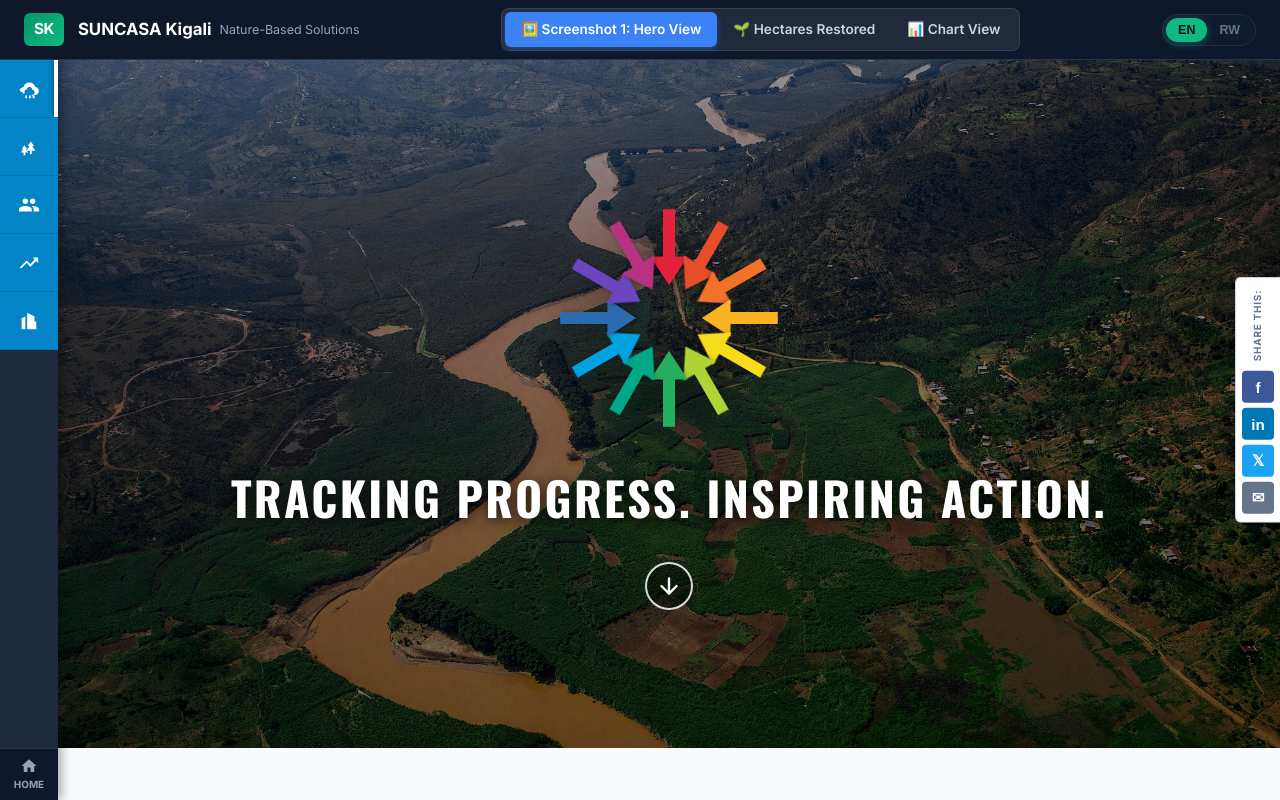
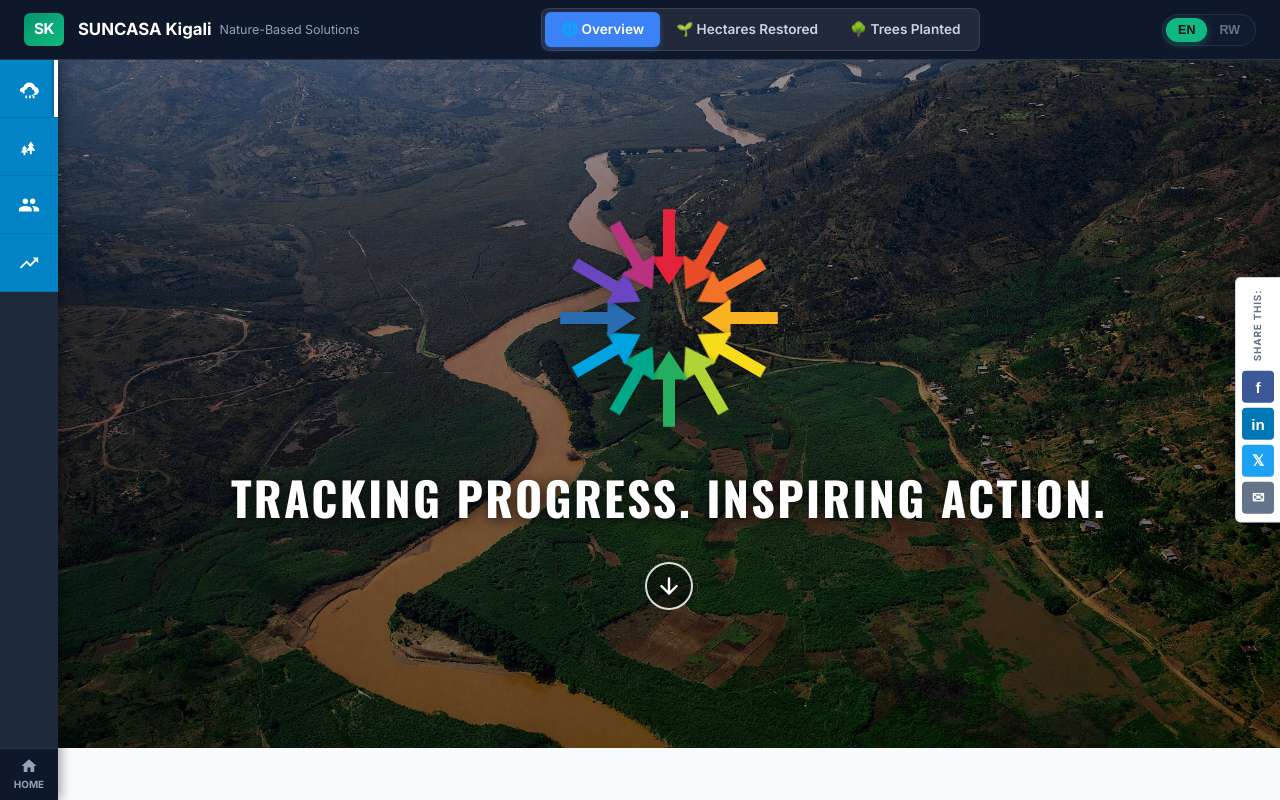
Before and after one commit to tharushyamagara-boop/NBS, a Next.js app: page / in a window 1280 px wide. Shown: the top 800 px of the page. Built offline with nearby package versions, Linux system fonts and the light colour scheme.

Commit message:
Remove building_permit_values and retarget navigation to authentic SUNCASA NbS indicators

```diff
--- a/src/components/MyPegAppShell.tsx
+++ b/src/components/MyPegAppShell.tsx
@@ -108,9 +108,9 @@ export default function MyPegAppShell({ children }: MyPegAppShellProps) {
             <Link
               href="/"
               className={`mypeg-view-btn ${pathname === '/' ? 'active' : ''}`}
-              title="Screenshot 1: Hero View with Left Menus"
+              title="Overview"
             >
-              🖼️ {locale === 'rw' ? 'Ahabanza (Hero)' : 'Screenshot 1: Hero View'}
+              🌐 {locale === 'rw' ? 'Ahabanza' : 'Overview'}
             </Link>
             <Link
               href="/indicator/area_restored_ha"
@@ -120,11 +120,11 @@ export default function MyPegAppShell({ children }: MyPegAppShellProps) {
               🌱 {locale === 'rw' ? 'Hegitari Zasanywe' : 'Hectares Restored'}
             </Link>
             <Link
-              href="/indicator/building_permit_values"
-              className={`mypeg-view-btn ${pathname.includes('/indicator/building_permit_values') ? 'active' : ''}`}
-              title="Screenshot 2: Building Permit Values Benchmark"
+              href="/indicator/trees_planted"
+              className={`mypeg-view-btn ${pathname.includes('/indicator/trees_planted') ? 'active' : ''}`}
+              title="Kigali Seedlings & Trees Planted Indicator Page"
             >
-              📊 {locale === 'rw' ? 'Imbonerahamwe y\'Ibipimo' : 'Chart View'}
+              🌳 {locale === 'rw' ? 'Ibiti Byatewe' : 'Trees Planted'}
             </Link>
           </div>
 
--- a/src/components/MyPegHeroView.tsx
+++ b/src/components/MyPegHeroView.tsx
@@ -593,22 +593,6 @@ export default function MyPegHeroView({
               </div>
             </article>
           </div>
-
-          {/* Quick Action Benchmark Banner */}
-          <div className="mypeg-explore-banner">
-            <div>
-              <h4>Explore Built Environment Comparative Benchmark</h4>
-              <p>
-                Access comparative benchmark datasets to monitor municipal development indicators alongside nature-based solutions.
-              </p>
-            </div>
-            <Link
-              href="/indicator/building_permit_values"
-              className="btn-open-screenshot-chart"
-            >
-              📊 Open Building Permit Values Chart (Screenshot 2)
-            </Link>
-          </div>
         </div>
       </section>
     </div>
--- a/src/components/MyPegIndicatorChartView.tsx
+++ b/src/components/MyPegIndicatorChartView.tsx
@@ -75,7 +75,7 @@ export default function MyPegIndicatorChartView({
     story?.what_is ||
     `Tracks progress, trends, and catchment distribution for ${displayTitle}.`;
 
-  const legendLabel = indicator.legend_label || (locale === 'rw' ? 'Kigali (Umujyi & Ikibaya)' : 'Winnipeg (City)');
+  const legendLabel = indicator.legend_label || (locale === 'rw' ? 'Kigali (Umujyi & Ikibaya)' : 'Kigali (City & Catchment)');
 
   const compareIndicator = allIndicators.find((i) => i.id === compareId);
   const targetGap = Math.max(0, indicator.target_2026 - indicator.current_2025);
@@ -555,7 +555,7 @@ export default function MyPegIndicatorChartView({
                     {locale === 'rw' ? '2. Urwego Rubishinzwe (Responsible Agency)' : '2. Responsible Data Provider'}
                   </span>
                   <span style={{ fontSize: '0.88rem', color: '#0f172a', fontWeight: 600 }}>
-                    {indicator.theme === 'mypeg_benchmark' ? 'City of Winnipeg & Statistics Canada' : 'Rwanda Forestry Authority (RFA) & City of Kigali'}
+                    Rwanda Forestry Authority (RFA) & City of Kigali
                   </span>
                 </div>
 
@@ -564,7 +564,7 @@ export default function MyPegIndicatorChartView({
                     {locale === 'rw' ? '3. Igihe Amakuru Yavuguruwe (Latest Update)' : '3. Date of Latest Update'}
                   </span>
                   <span style={{ fontSize: '0.88rem', color: '#0f172a', fontWeight: 600 }}>
-                    {indicator.theme === 'mypeg_benchmark' ? 'Annual Archive (2024)' : 'Q2 2025 (Bi-Annual Cycle)'}
+                    Q2 2025 (Bi-Annual Cycle)
                   </span>
                 </div>
 
--- a/src/components/MyPegLeftSidebar.tsx
+++ b/src/components/MyPegLeftSidebar.tsx
@@ -42,13 +42,6 @@ export const MYPEG_THEMES: ThemeDef[] = [
     color: '#0284c7',
     icon: 'trending-up',
   },
-  {
-    id: 'mypeg_benchmark',
-    name_en: 'Built Environment',
-    name_rw: 'Imiturire',
-    color: '#0284c7',
-    icon: 'building',
-  },
 ];
 
 const TITLE_MAP_EN: Record<string, string> = {
@@ -64,8 +57,6 @@ const TITLE_MAP_EN: Record<string, string> = {
   green_jobs_created: 'Direct Green Jobs Created',
   female_nursery_operators: 'Women-Led Nursery Cooperatives',
   vulnerable_youth_employed: 'Vulnerable Youth Employed',
-  building_permit_values: 'Building Permit Values',
-  collision_victims: 'Collision Victims',
 };
 
 const TITLE_MAP_RW: Record<string, string> = {
@@ -81,8 +72,6 @@ const TITLE_MAP_RW: Record<string, string> = {
   green_jobs_created: 'Iminsi y\'Akazi k\'Icyatsi Kahanzwe',
   female_nursery_operators: 'Ubuhumbikiro bw\'Abagore',
   vulnerable_youth_employed: 'Urubyiruko mu Mirimo ya GIS',
-  building_permit_values: 'Agaciro k\'Impushya zo Kubaka',
-  collision_victims: 'Abagize Impanuka zo mu Muhanda',
 };
 
 interface MyPegLeftSidebarProps {
--- a/src/data/indicators.json
+++ b/src/data/indicators.json
@@ -38,12 +38,6 @@
       "name": "Employment & Economy",
       "icon": "trending-up",
       "color": "#f59e0b"
-    },
-    {
-      "id": "mypeg_benchmark",
-      "name": "Built Environment",
-      "icon": "building",
-      "color": "#eb6b23"
     }
   ],
   "indicators": [
```
